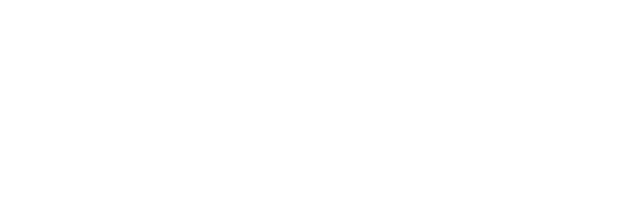
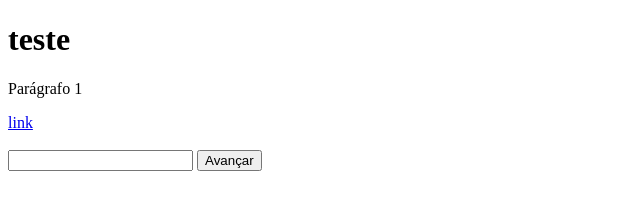
Before and after one commit to francildoalves/Starter-html, a plain HTML site: page index.html in a window 1280 px wide. Shown: the whole page, without its empty margins (0-640 px from the left). Drawn offline with Linux system fonts and the light colour scheme.

Commit message:
Update index.html

```diff
--- a/index.html
+++ b/index.html
@@ -7,6 +7,14 @@
     <title>Document</title>
 </head>
 <body>
+    <h1>teste</h1>
+
+    <p>Parágrafo 1</p>
+    <a href="https://github.com/francildoalves">link</a>
+    <br>
+    <br>
+    <input type="text">
+    <button>Avançar</button>
 
 </body>
 </html>
```
